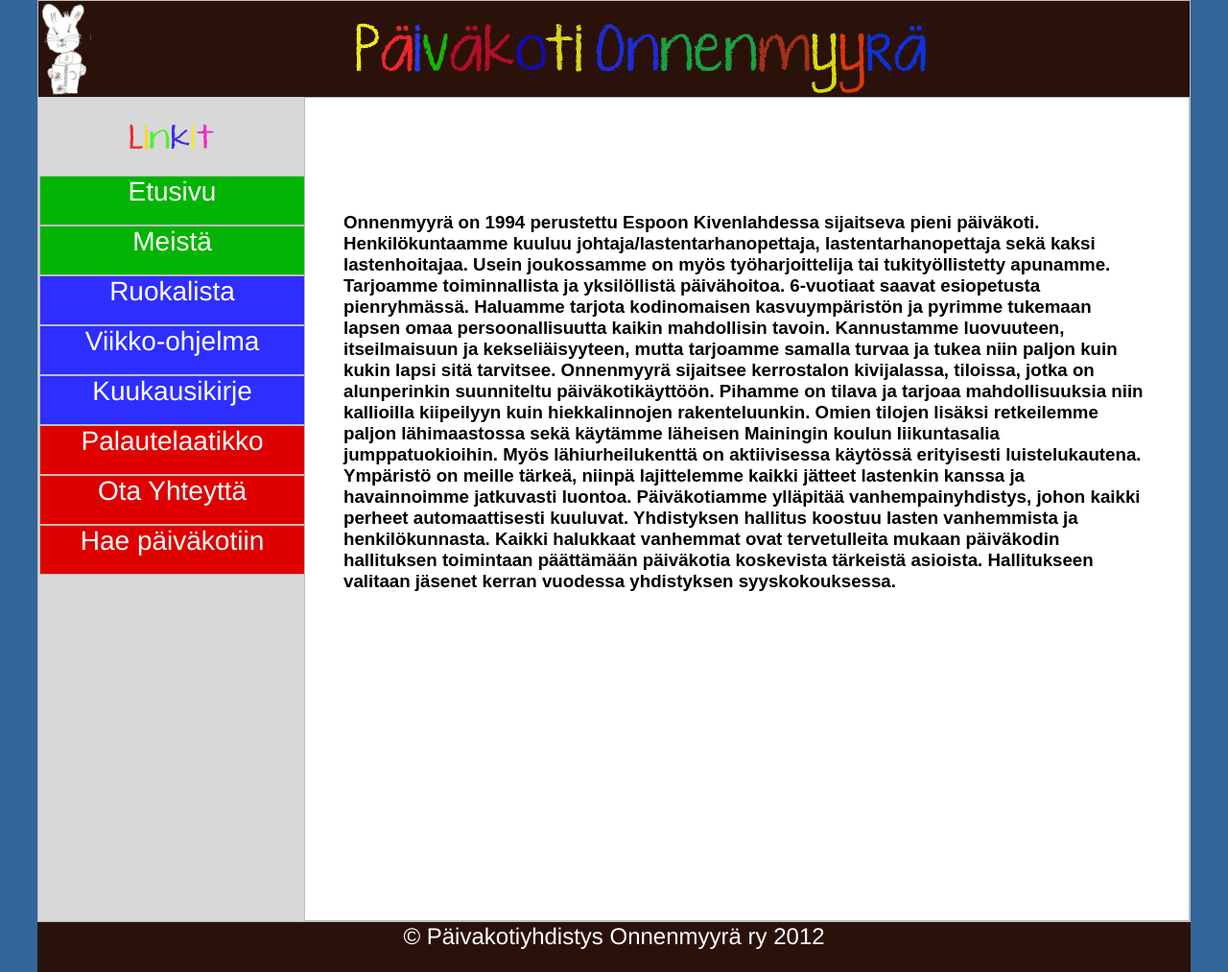
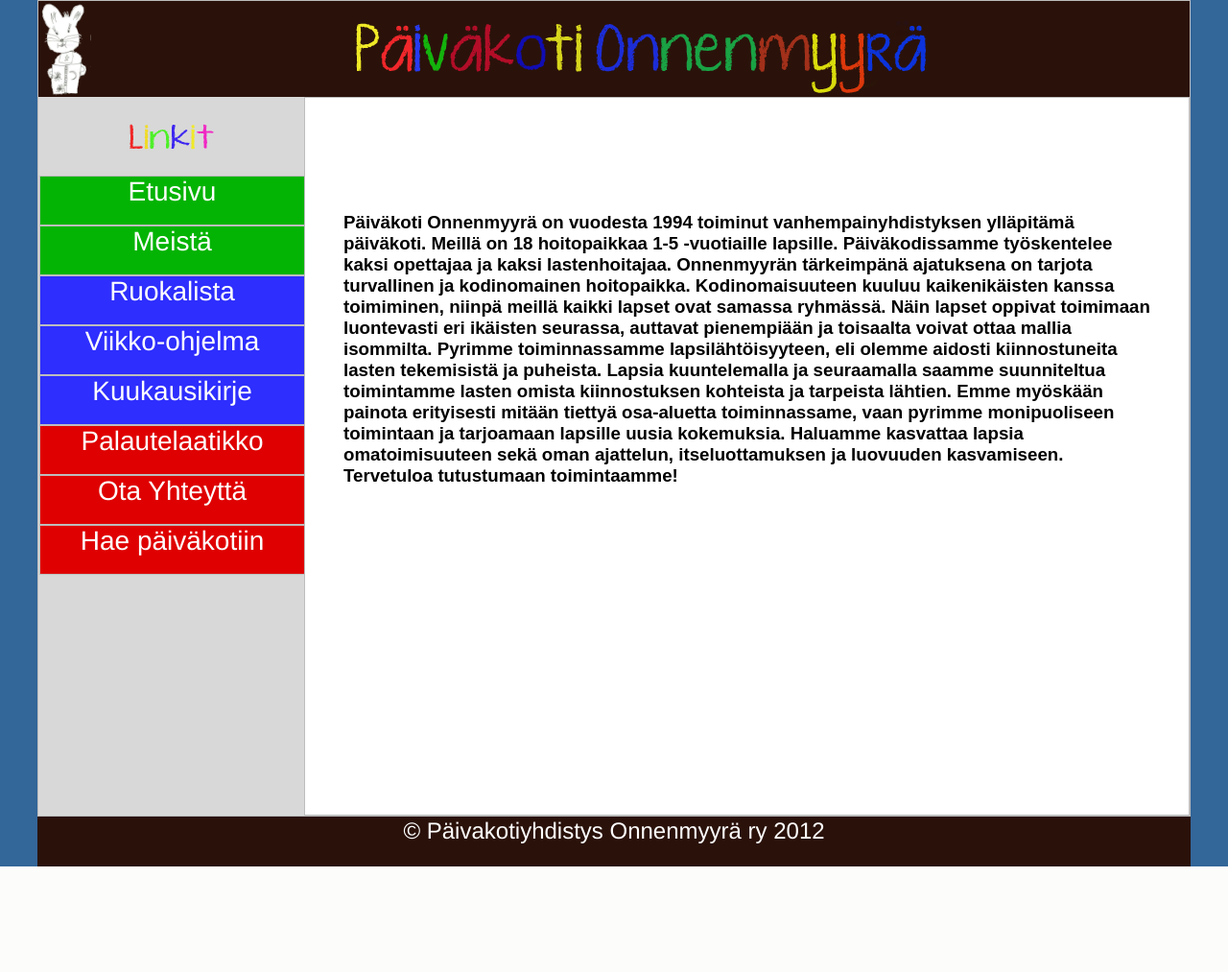
Before and after one commit to ronkkol/onnenmyyra, a PHP site: page /meista.php in a window 1280 px wide. Shown: the whole page at 96% size. After the commit the page ends 903 px from the top, so only its background shows below. Run offline with PHP 8.4, Linux system fonts and the light colour scheme.

Commit message:
Uusi teksti.

```diff
--- a/meista.php
+++ b/meista.php
@@ -7,10 +7,13 @@
 				<?php include('includes/header.php'); ?>
 				<?php include('includes/sidebar.php'); ?>
 				<div id='content' align='center' class='height'>
-					<h3 align='left' class='parag'>Onnenmyyrä on 1994 perustettu Espoon Kivenlahdessa sijaitseva pieni päiväkoti. Henkilökuntaamme kuuluu johtaja/lastentarhanopettaja, lastentarhanopettaja sekä kaksi lastenhoitajaa. Usein joukossamme on myös työharjoittelija tai tukityöllistetty apunamme.
-					Tarjoamme toiminnallista ja yksilöllistä päivähoitoa. 6-vuotiaat saavat esiopetusta pienryhmässä. Haluamme tarjota kodinomaisen kasvuympäristön ja pyrimme tukemaan lapsen omaa persoonallisuutta kaikin mahdollisin tavoin. Kannustamme luovuuteen, itseilmaisuun ja kekseliäisyyteen, mutta tarjoamme samalla turvaa ja tukea niin paljon kuin kukin lapsi sitä tarvitsee.
-					Onnenmyyrä sijaitsee kerrostalon kivijalassa, tiloissa, jotka on alunperinkin suunniteltu päiväkotikäyttöön. Pihamme on tilava ja tarjoaa mahdollisuuksia niin kallioilla kiipeilyyn kuin hiekkalinnojen rakenteluunkin. Omien tilojen lisäksi retkeilemme paljon lähimaastossa sekä käytämme läheisen Mainingin koulun liikuntasalia jumppatuokioihin. Myös lähiurheilukenttä on aktiivisessa käytössä erityisesti luistelukautena. Ympäristö on meille tärkeä, niinpä lajittelemme kaikki jätteet lastenkin kanssa ja havainnoimme jatkuvasti luontoa.
-					Päiväkotiamme ylläpitää vanhempainyhdistys, johon kaikki perheet automaattisesti kuuluvat. Yhdistyksen hallitus koostuu lasten vanhemmista ja henkilökunnasta. Kaikki halukkaat vanhemmat ovat tervetulleita mukaan päiväkodin hallituksen toimintaan päättämään päiväkotia koskevista tärkeistä asioista. Hallitukseen valitaan jäsenet kerran vuodessa yhdistyksen syyskokouksessa. </h3>
+					<h3 align='left' class='parag'>
+Päiväkoti Onnenmyyrä on vuodesta 1994 toiminut vanhempainyhdistyksen ylläpitämä päiväkoti. Meillä on 18 hoitopaikkaa 1-5 -vuotiaille lapsille. Päiväkodissamme työskentelee kaksi opettajaa ja kaksi lastenhoitajaa.
+
+Onnenmyyrän tärkeimpänä ajatuksena on tarjota turvallinen ja kodinomainen hoitopaikka. Kodinomaisuuteen kuuluu kaikenikäisten kanssa toimiminen, niinpä meillä kaikki lapset ovat samassa ryhmässä. Näin lapset oppivat toimimaan luontevasti eri ikäisten seurassa, auttavat pienempiään ja toisaalta voivat ottaa mallia isommilta. Pyrimme toiminnassamme lapsilähtöisyyteen, eli olemme aidosti kiinnostuneita lasten tekemisistä ja puheista. Lapsia kuuntelemalla ja seuraamalla saamme suunniteltua toimintamme lasten omista kiinnostuksen kohteista ja tarpeista lähtien. Emme myöskään painota erityisesti mitään tiettyä osa-aluetta toiminnassame, vaan pyrimme monipuoliseen toimintaan ja tarjoamaan lapsille uusia kokemuksia. Haluamme kasvattaa lapsia omatoimisuuteen sekä oman ajattelun, itseluottamuksen ja luovuuden kasvamiseen.
+
+Tervetuloa tutustumaan toimintaamme!
+ </h3>
 					<br><br><br><br><br><br><br><br><br><br><br><br><br><br><br><br><br><br>
 				</div><!-- end of content. -->
 			</div><!-- end of cwrap. -->
```
